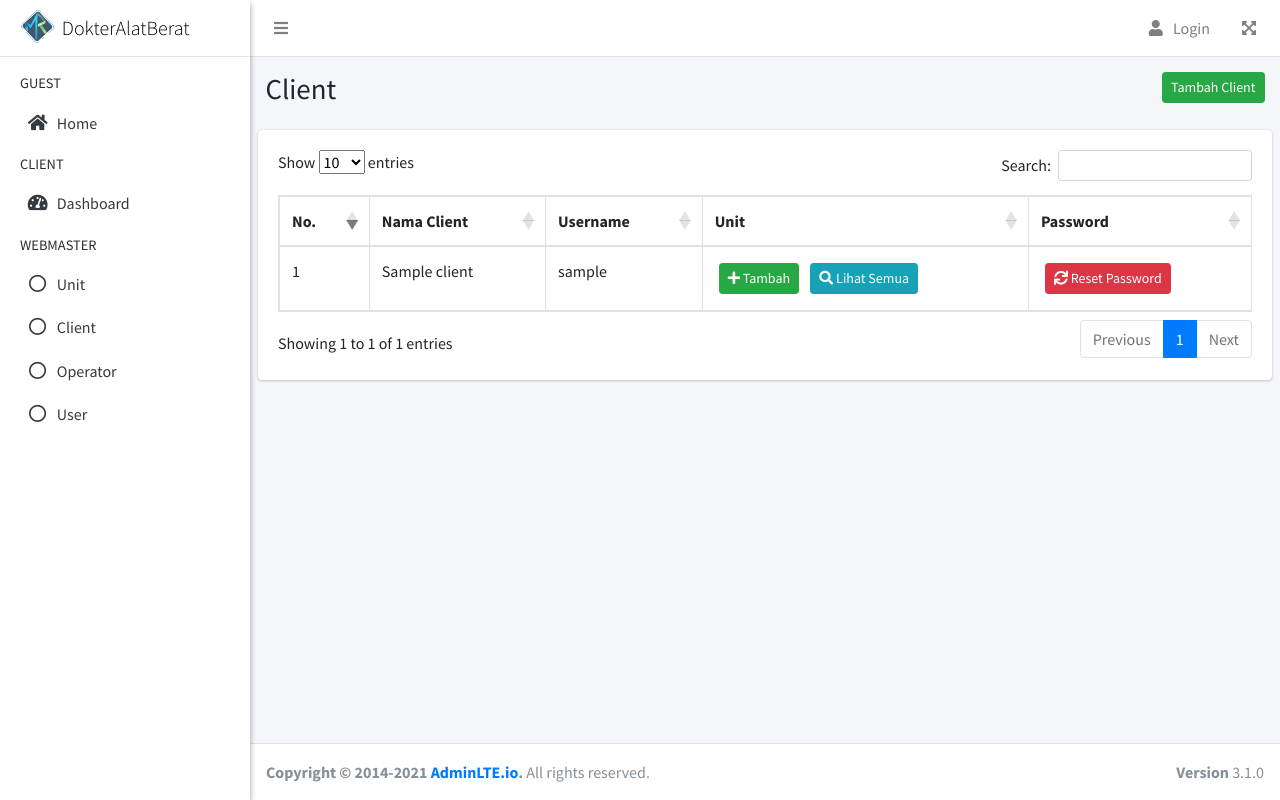
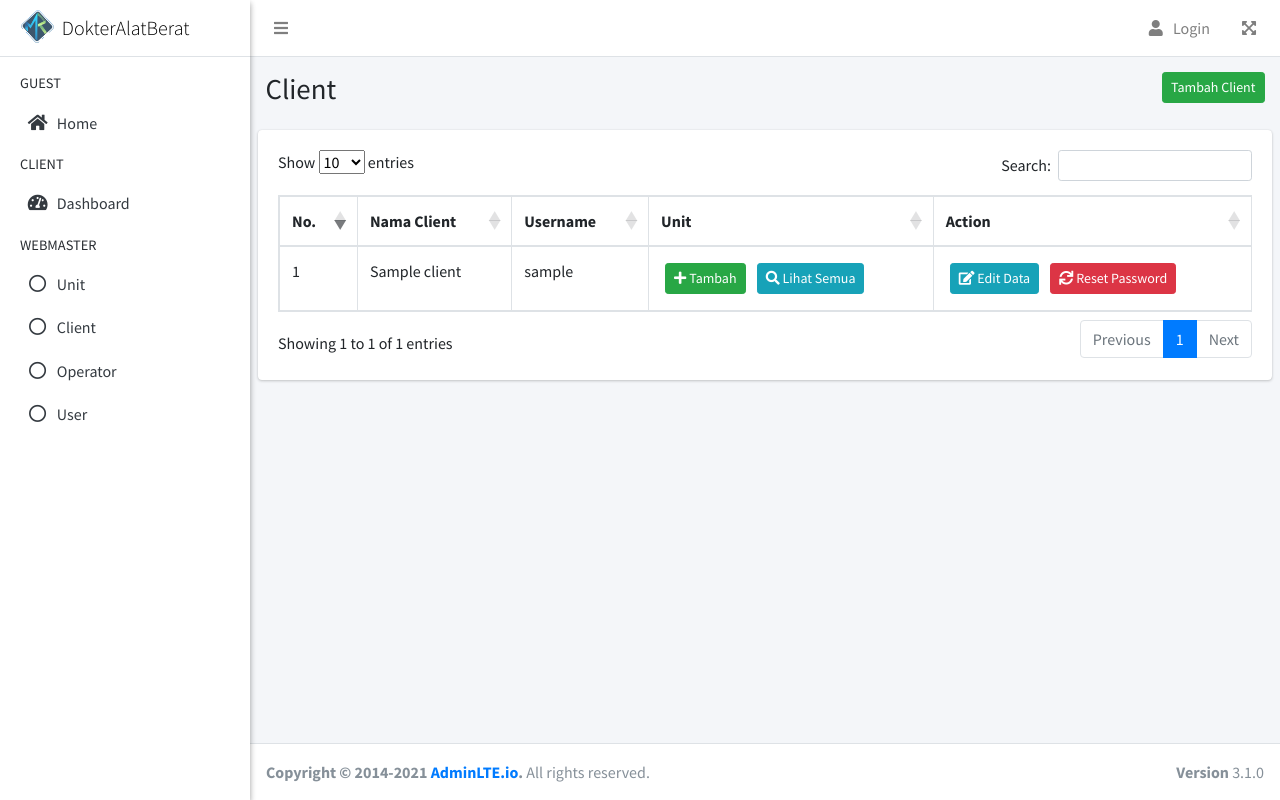
Before and after one commit to adnansurya/dokteralatberat, a PHP site: page /client.php in a window 1280 px wide. Run offline with PHP 8.4, Linux system fonts and the light colour scheme; tables that the repository leaves empty or names only in its code hold one stand-in row (values such as "Sample post"); some libraries are stand-ins or nearby versions.

Commit message:
edit client

```diff
--- a/client.php
+++ b/client.php
@@ -30,7 +30,7 @@ include('partials/global.php');
                             <h1>Client</h1>
                         </div>
                         <div class="col-sm-6">
-                            <button type="button" class="btn btn-success btn-sm float-right"  data-toggle="modal" data-target="#clientModal">Tambah Client</button>
+                            <button type="button" class="btn btn-success btn-sm float-right"  data-toggle="modal" data-target="#addClientModal">Tambah Client</button>
                         </div>
                     </div>
                 </div><!-- /.container-fluid -->
@@ -51,7 +51,7 @@ include('partials/global.php');
                                         <th>Nama Client</th>
                                         <th>Username</th>
                                         <th>Unit</th>
-                                        <th>Password</th>
+                                        <th>Action</th>
                                     </tr>
                                 </thead>
                                 <tbody>
@@ -72,8 +72,10 @@ include('partials/global.php');
                                                     </a>
                                                 </td>';
                                                 echo '<td>
+                                                    <button type="button" class="btn btn-info btn-sm m-1" data-toggle="modal" data-target="#editClientModal"
+                                                    data-id-client="'.$row['id_client'].'"><i class="fas fa-edit"></i> Edit Data</button>
                                                     <button type="button" class="btn btn-danger btn-sm m-1" data-toggle="modal" data-target="#resetPassModal"
-                                                    data-cliend-id="'.$row['id_client'].'"><i class="fas fa-sync"></i> Reset Password</button>
+                                                    data-id-client="'.$row['id_client'].'"><i class="fas fa-sync"></i> Reset Password</button>
                                                 </td>';
                                             echo '</tr>';
                                             }
@@ -89,7 +91,7 @@ include('partials/global.php');
                 </section>
                 <!-- /.content -->
 
-                <div class="modal fade" id="clientModal" tabindex="-1" role="dialog" aria-labelledby="exampleModalLabel" aria-hidden="true">
+                <div class="modal fade" id="addClientModal" tabindex="-1" role="dialog" aria-labelledby="exampleModalLabel" aria-hidden="true">
                     <div class="modal-dialog" role="document">
                         <div class="modal-content">
                             <div class="modal-header">
@@ -115,6 +117,36 @@ include('partials/global.php');
                                     <div class="form-group">
                                         <label class="mb-1" for="password2Txt">Ulangi Password</label>
                                         <input class="form-control py-4" id="password2Txt" type="password" name="password2"/>
+                                    </div>
+                                    <div class="form-group d-flex align-items-center justify-content-between mt-4 mb-0">
+                                        <button class="btn btn-primary"  type="submit">Simpan</button>
+                                    </div>
+                                </form>
+                            </div>
+
+                        </div>
+                    </div>
+                </div>
+
+                <div class="modal fade" id="editClientModal" tabindex="-1" role="dialog" aria-labelledby="exampleModalLabel" aria-hidden="true">
+                    <div class="modal-dialog" role="document">
+                        <div class="modal-content">
+                            <div class="modal-header">
+                                <h5 class="modal-title" id="exampleModalLabel">Edit Data Client</h5>
+                                <button type="button" class="close" data-dismiss="modal" aria-label="Close">
+                                <span aria-hidden="true">&times;</span>
+                                </button>
+                            </div>
+                            <div class="modal-body">
+                                <form action="access/edit_client.php" method="post">
+                                    <input type="hidden" name="id_client">
+                                    <div class="form-group">
+                                        <label class="mb-1" for="namaTxt">Nama</label>
+                                        <input class="form-control py-4" id="namaTxt" type="text" name="nama"/>
+                                    </div>
+                                    <div class="form-group">
+                                        <label class="mb-1" for="usernameTxt">Username</label>
+                                        <input class="form-control py-4" id="usernameTxt" type="text" name="username"/>
                                     </div>
                                     <div class="form-group d-flex align-items-center justify-content-between mt-4 mb-0">
                                         <button class="btn btn-primary"  type="submit">Simpan</button>
@@ -203,6 +235,31 @@ include('partials/global.php');
                     $(e.currentTarget).find('input[name="nama_client"]').val(nama);
 
                 });
+
+                $('#editClientModal').on('show.bs.modal', function(e) {
+
+                    //get data-id attribute of the clicked element
+                    let id_client = $(e.relatedTarget).data('id-client');
+                    let client;
+
+                    $.get( "api/get_client.php", { id : id_client } )
+                        .done(function( data ) {
+                            // alert( "Data Loaded: " + data );
+                            let dataHasil = JSON.parse(data);
+
+                            if(dataHasil.result == 'success'){
+                                client = dataHasil.data;
+                                // let changeForm = Date.parse(tglLahir).format('dd/mm/yyyy');
+                                // console.log(changeForm);
+                                // alert(penerima.card_id);
+                                $(e.currentTarget).find('input[name="id_client"]').val(client.id_client);
+                                $(e.currentTarget).find('input[name="nama"]').val(client.nama);
+                                $(e.currentTarget).find('input[name="username"]').val(client.username);
+
+                            }
+                        });
+
+                    });
             } );
 
         </script>
```
Also changed, not shown: access/edit_client.php (added, +25 -0 lines), api/get_client.php (added, +40 -0 lines).
